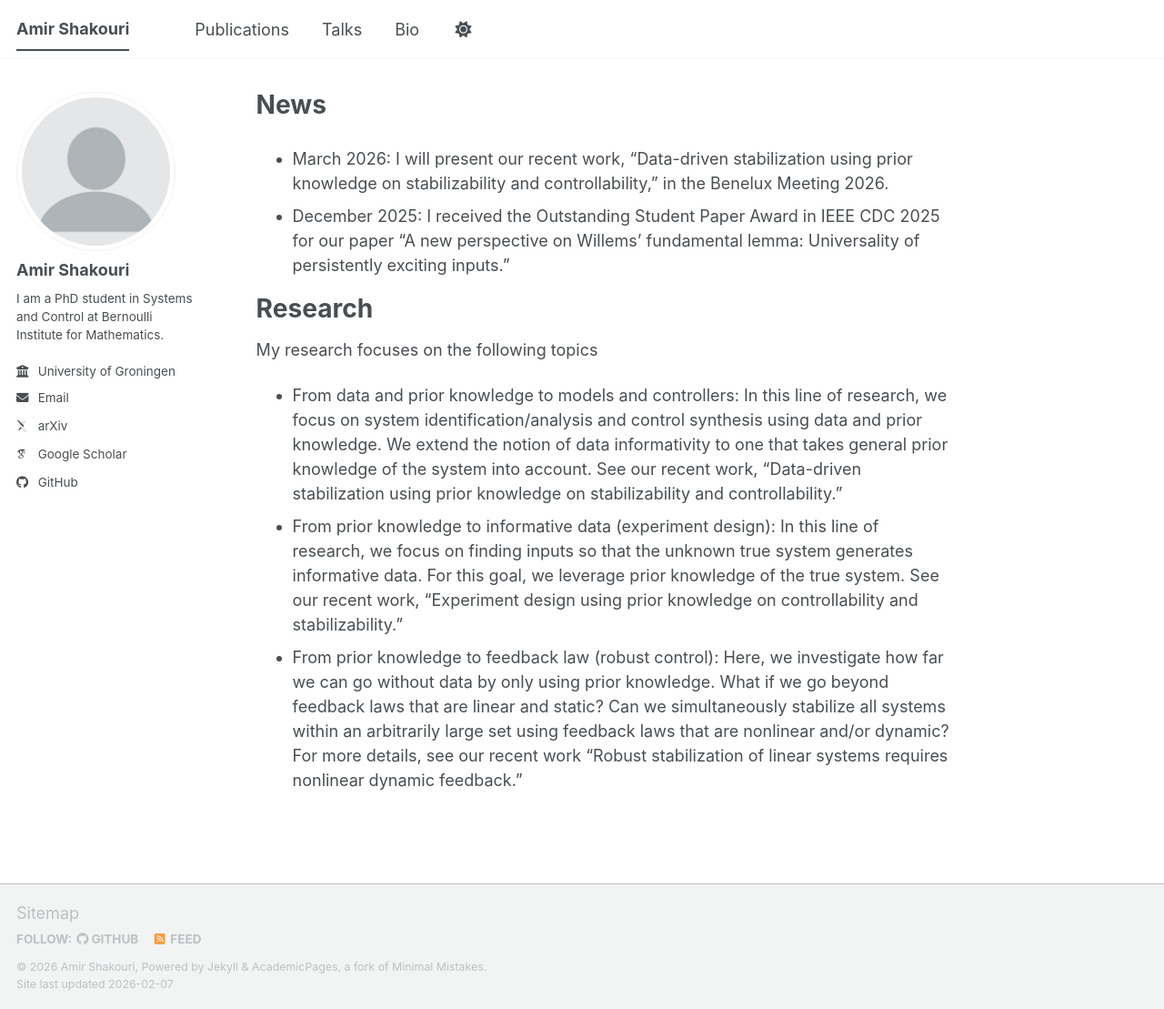
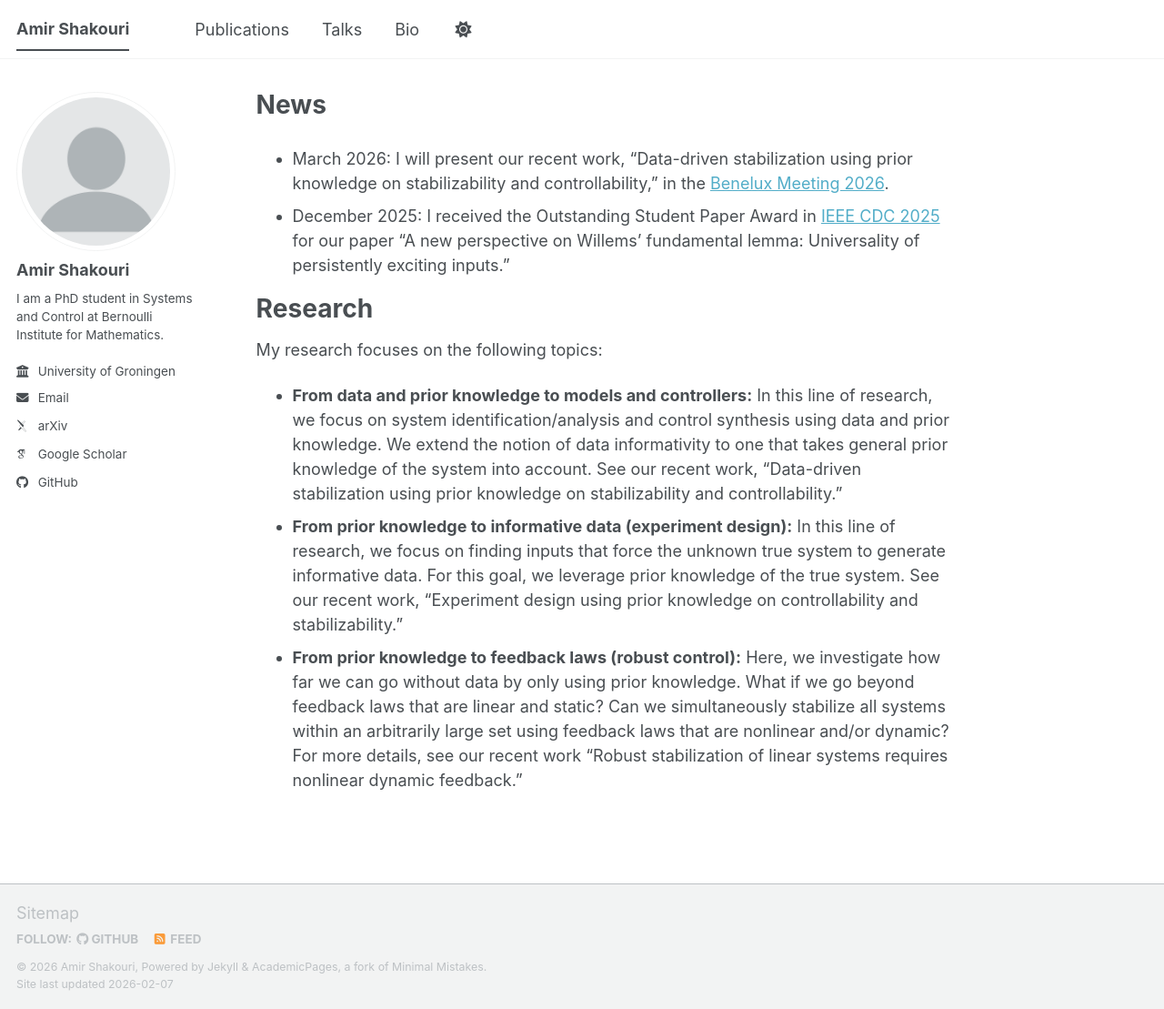
Before and after one commit to a-shakouri/a-shakouri.github.io, a Jekyll site: the page built from _pages/about.md, in a window 1280 px wide and 1109 px high. Shown: the whole window at 91% size. Built offline with Jekyll 4.4.1, drawn with Linux system fonts in a browser that asks for light colours; some web fonts are replaced; a script bundle is joined from its source files by our own code; library files that are not in the unit come from our copies.

Commit message:
Update about.md

```diff
--- a/_pages/about.md
+++ b/_pages/about.md
@@ -7,14 +7,14 @@ redirect_from:
   - /about.html
 ---
 
-- March 2026: I will present our recent work, "Data-driven stabilization using prior knowledge on stabilizability and controllability," in the Benelux Meeting 2026.
-- December 2025: I received the Outstanding Student Paper Award in IEEE CDC 2025 for our paper "A new perspective on Willems’ fundamental lemma: Universality of persistently exciting inputs."
+- March 2026: I will present our recent work, "Data-driven stabilization using prior knowledge on stabilizability and controllability," in the [Benelux Meeting 2026](https://www.beneluxmeeting.nl/).
+- December 2025: I received the Outstanding Student Paper Award in [IEEE CDC 2025](https://cdc2025.ieeecss.org/) for our paper "A new perspective on Willems’ fundamental lemma: Universality of persistently exciting inputs."
 
 Research
 ======
 
-My research focuses on the following topics
+My research focuses on the following topics:
 
-- From data and prior knowledge to models and controllers: In this line of research, we focus on system identification/analysis and control synthesis using data and prior knowledge. We extend the notion of data informativity to one that takes general prior knowledge of the system into account. See our recent work, "Data-driven stabilization using prior knowledge on stabilizability and controllability."
-- From prior knowledge to informative data (experiment design): In this line of research, we focus on finding inputs so that the unknown true system generates informative data. For this goal, we leverage prior knowledge of the true system. See our recent work, "Experiment design using prior knowledge on controllability and stabilizability."
-- From prior knowledge to feedback law (robust control): Here, we investigate how far we can go without data by only using prior knowledge. What if we go beyond feedback laws that are linear and static? Can we simultaneously stabilize all systems within an arbitrarily large set using feedback laws that are nonlinear and/or dynamic? For more details, see our recent work "Robust stabilization of linear systems requires nonlinear dynamic feedback."
+- **From data and prior knowledge to models and controllers:** In this line of research, we focus on system identification/analysis and control synthesis using data and prior knowledge. We extend the notion of data informativity to one that takes general prior knowledge of the system into account. See our recent work, "Data-driven stabilization using prior knowledge on stabilizability and controllability."
+- **From prior knowledge to informative data (experiment design):** In this line of research, we focus on finding inputs that force the unknown true system to generate informative data. For this goal, we leverage prior knowledge of the true system. See our recent work, "Experiment design using prior knowledge on controllability and stabilizability."
+- **From prior knowledge to feedback laws (robust control):** Here, we investigate how far we can go without data by only using prior knowledge. What if we go beyond feedback laws that are linear and static? Can we simultaneously stabilize all systems within an arbitrarily large set using feedback laws that are nonlinear and/or dynamic? For more details, see our recent work "Robust stabilization of linear systems requires nonlinear dynamic feedback."
```
